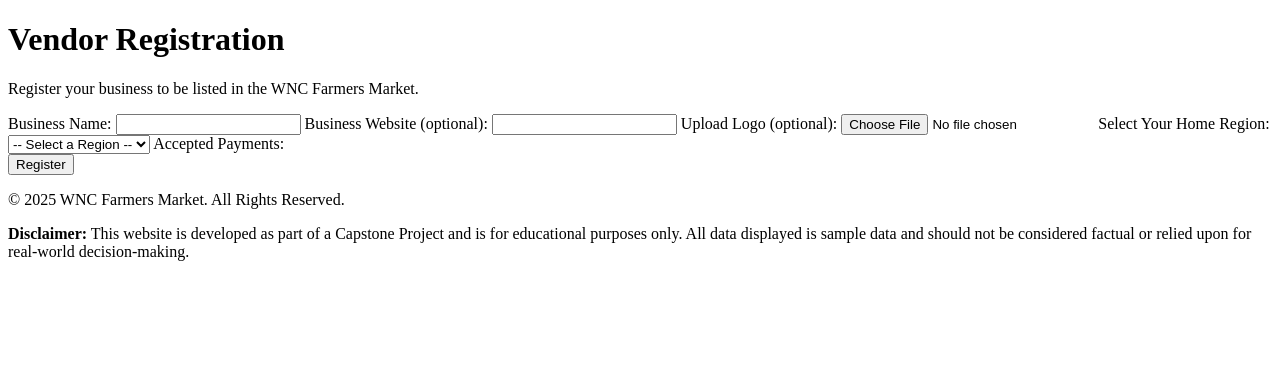
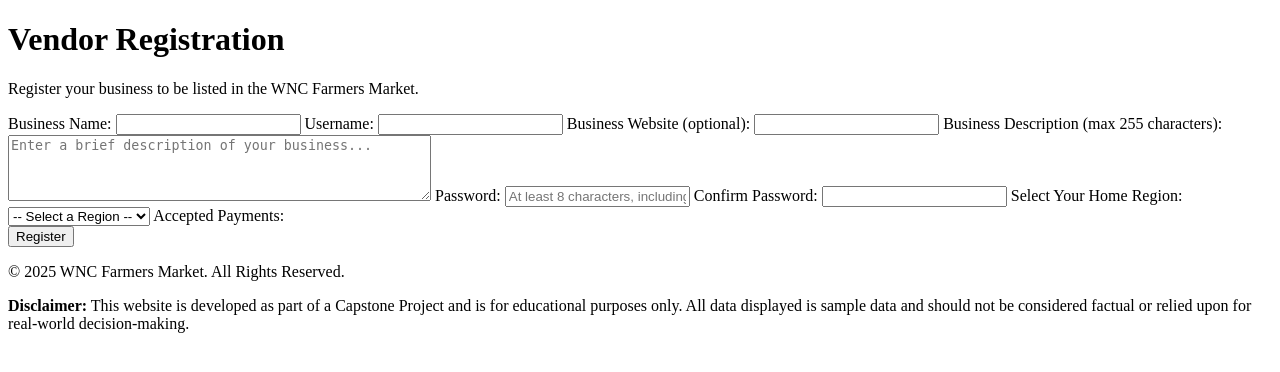
Before and after one commit to arollice/wnc-farmers-markets, a PHP site: page /vendor-register.php in a window 1280 px wide. Shown: the part 259-631 px from the top of the page. Run offline with PHP 8.4, Linux system fonts and the light colour scheme; data that the repository does not hold is empty; a stand-in replaces the project's code that opens the database connection.

Commit message:
Modified vendor registration page

```diff
--- a/private/classes/currency.class.php
+++ b/private/classes/currency.class.php
@@ -24,4 +24,12 @@ class Currency extends DatabaseObject
 
     return $stmt->fetchAll(PDO::FETCH_COLUMN); // Fetch as an array of currency names
   }
+
+  public static function fetchAllCurrencies()
+  {
+    $sql = "SELECT currency_id, currency_name FROM currency ORDER BY currency_name ASC";
+    $stmt = self::$database->prepare($sql);
+    $stmt->execute();
+    return $stmt->fetchAll(PDO::FETCH_ASSOC);
+  }
 }
--- a/public/vendor-register.php
+++ b/public/vendor-register.php
@@ -1,32 +1,11 @@
 <?php
 include_once('../private/config.php');
 
-// Get the PDO connection from DatabaseObject
-$db = DatabaseObject::get_database();
+// Fetch available regions using the Region class method
+$regions = Region::fetchAllRegions();
 
-// Fetch available regions
-$regionQuery = "SELECT region_id, region_name FROM region ORDER BY region_name ASC";
-$regionStmt = $db->prepare($regionQuery);
-$regionStmt->execute();
-$regions = $regionStmt->fetchAll(PDO::FETCH_ASSOC);
-
-// Fetch available items
-$itemQuery = "SELECT item_id, item_name FROM item ORDER BY item_name ASC";
-$itemStmt = $db->prepare($itemQuery);
-$itemStmt->execute();
-$items = $itemStmt->fetchAll(PDO::FETCH_ASSOC);
-
-// Fetch available markets
-$marketQuery = "SELECT market_id, market_name FROM market ORDER BY market_name ASC";
-$marketStmt = $db->prepare($marketQuery);
-$marketStmt->execute();
-$markets = $marketStmt->fetchAll(PDO::FETCH_ASSOC);
-
-// Fetch available payment methods
-$currencyQuery = "SELECT currency_id, currency_name FROM currency ORDER BY currency_name ASC";
-$currencyStmt = $db->prepare($currencyQuery);
-$currencyStmt->execute();
-$currencies = $currencyStmt->fetchAll(PDO::FETCH_ASSOC);
+// Fetch available payment methods (currencies) using a dedicated Currency method
+$currencies = Currency::fetchAllCurrencies();
 
 // Include the header
 include_once HEADER_FILE;
@@ -35,20 +14,30 @@ include_once HEADER_FILE;
 <h1>Vendor Registration</h1>
 <p>Register your business to be listed in the WNC Farmers Market.</p>
 
-<form action="<?= PUBLIC_PATH ?>/process_vendor_registration.php" method="POST" enctype="multipart/form-data">
+<form action="<?= PUBLIC_PATH ?>/process_vendor_registration.php" method="POST">
+
   <label for="vendor_name">Business Name:</label>
   <input type="text" id="vendor_name" name="vendor_name" required>
+
+  <!-- Username Field -->
+  <label for="vendor_username">Username:</label>
+  <input type="text" id="vendor_username" name="vendor_username" required>
 
   <label for="vendor_website">Business Website (optional):</label>
   <input type="url" id="vendor_website" name="vendor_website">
 
-  <!--
-    When processing the vendor logo upload in process_vendor_registration.php,
-    make sure to append a unique identifier (such as a timestamp or a random hash)
-    to the filename so that no logos overwrite each other.
-  -->
-  <label for="vendor_logo">Upload Logo (optional):</label>
-  <input type="file" id="vendor_logo" name="vendor_logo" accept="image/*">
+  <!-- Business Description -->
+  <label for="vendor_description">Business Description (max 255 characters):</label>
+  <textarea id="vendor_description" name="vendor_description" maxlength="255" rows="4" cols="50" placeholder="Enter a brief description of your business..."></textarea>
+
+  <!-- Password Fields -->
+  <label for="vendor_password">Password:</label>
+  <input type="password" id="vendor_password" name="vendor_password" required
+    minlength="8" pattern="(?=.*\d)(?=.*[a-z])(?=.*[A-Z]).{8,}"
+    placeholder="At least 8 characters, including uppercase, lowercase & numbers">
+
+  <label for="vendor_password_confirm">Confirm Password:</label>
+  <input type="password" id="vendor_password_confirm" name="vendor_password_confirm" required minlength="8">
 
   <label for="region">Select Your Home Region:</label>
   <select id="region" name="region_id" required>
```
